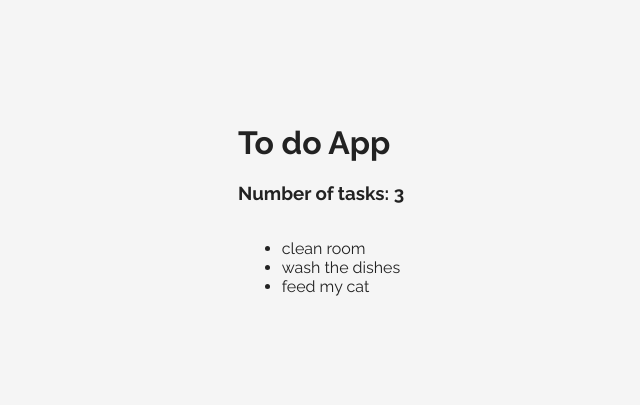
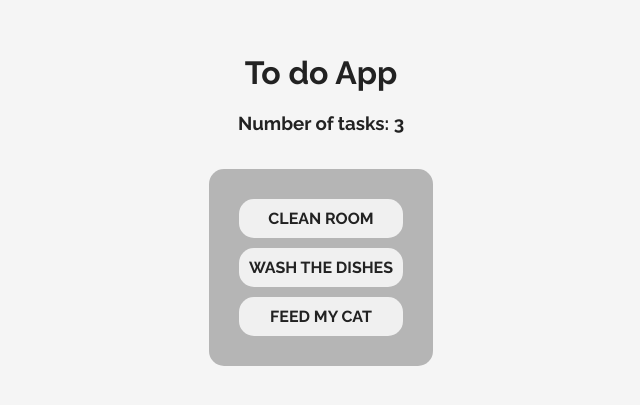
Before and after one commit to JaroslawMejer/Webpack-first-steps, a React app: page / in a window 1280 px wide. Shown: the part 193-598 px from the top of the page, without its empty margins (319-959 px from the left). Built offline with nearby package versions, Linux system fonts and the light colour scheme.

Commit message:
Finish TodoList and style

```diff
--- /dev/null
+++ b/src/components/TodoList.css
@@ -0,0 +1,20 @@
+.TodoList{
+	background-color: rgba(86, 86, 86, 0.4);
+	padding: 20px;
+	border-radius: 15px;
+}
+
+.Todo{
+	background-color: rgba(255, 255, 255, 0.8);
+	padding: 10px;
+	margin: 10px;
+	list-style-type: none;
+	text-align: center;
+	text-transform: uppercase;
+	font-weight: bold;
+	border-radius: 15px;
+}
+
+.Todo:hover{
+	cursor: pointer;
+}
--- a/src/components/TodoList.js
+++ b/src/components/TodoList.js
@@ -1,6 +1,7 @@
 import React from 'react';
+import style from './TodoList.css'
 
 
-const TodoList = props => <ul> {props.tasks.map(li => <li key={li.id}>{li.text}</li>)}</ul>
+const TodoList = props => <ul className={style.TodoList}> {props.tasks.map(todo => <li className={style.Todo} key={todo.id} onClick={e => {props.remove(todo.id)}}>{todo.text}</li>)}</ul>
 
 export default TodoList
--- a/src/containers/App.css
+++ b/src/containers/App.css
@@ -14,4 +14,5 @@ body{
     align-content: center;
     width: 100vw;
     height: 100vh;
+    text-align: center;
 }
--- a/src/containers/App.js
+++ b/src/containers/App.js
@@ -4,8 +4,8 @@ import Title from './../components/Title';
 import TodoList from './../components/TodoList'
 
 class App extends React.Component {
-    constructor(props){
-        super(props);
+    constructor(){
+        super();
         this.state = {
             data: [{
                 id: 1,
@@ -18,6 +18,7 @@ class App extends React.Component {
                 text: 'feed my cat'
             }]
         };
+        this.removeTodo = this.removeTodo.bind(this)
     }
     addTodo(val){
         const todo = {
@@ -29,6 +30,7 @@ class App extends React.Component {
     }
     removeTodo(id) {
         const remainder = this.state.data.filter(todo => todo.id !== id);
+        console.log('trying to remove')
         this.setState({
             data: remainder
         });
```
Also changed, not shown: 1 other file (tests, documents, lock files or other folders).
